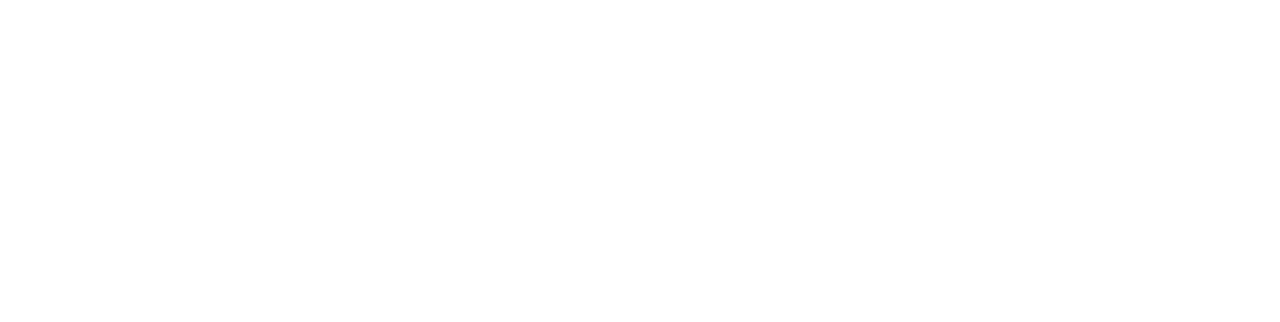
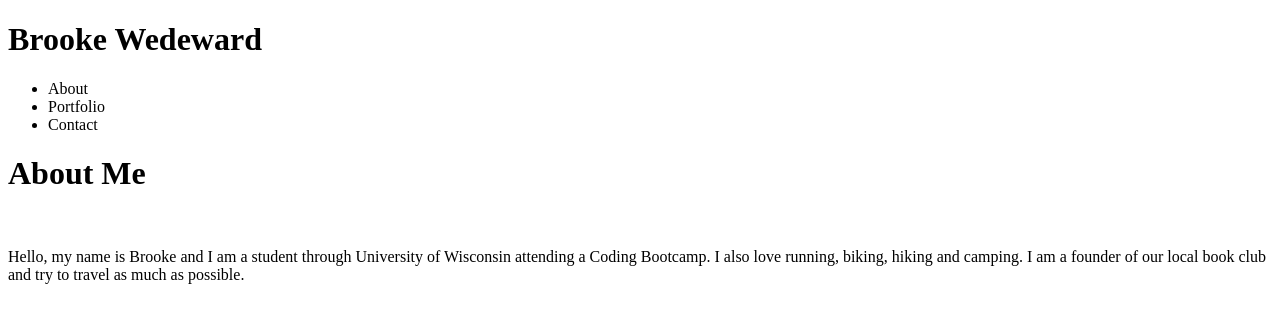
Before and after one commit to Bwedeward/Basic-Portfolio, a plain HTML site: page index.html in a window 1280 px wide. Drawn offline with Linux system fonts and the light colour scheme.

Commit message:
add details in about me

```diff
--- a/index.html
+++ b/index.html
@@ -7,3 +7,14 @@
     <link href="portfolio.html">
     <link href="assets/css/style.css">
 </head>
+<body>
+    <h1>Brooke Wedeward</h1>
+    <ul>
+        <li>About</li>
+        <li>Portfolio</li>
+        <li>Contact</li>
+    </ul>
+    <h1>About Me</h1>
+        <img href="">
+        <p>Hello, my name is Brooke and I am a student through University of Wisconsin attending a Coding Bootcamp.  I also love running, biking, hiking and camping.  I am a founder of our local book club and try to travel as much as possible.</p>
+</body>
```
